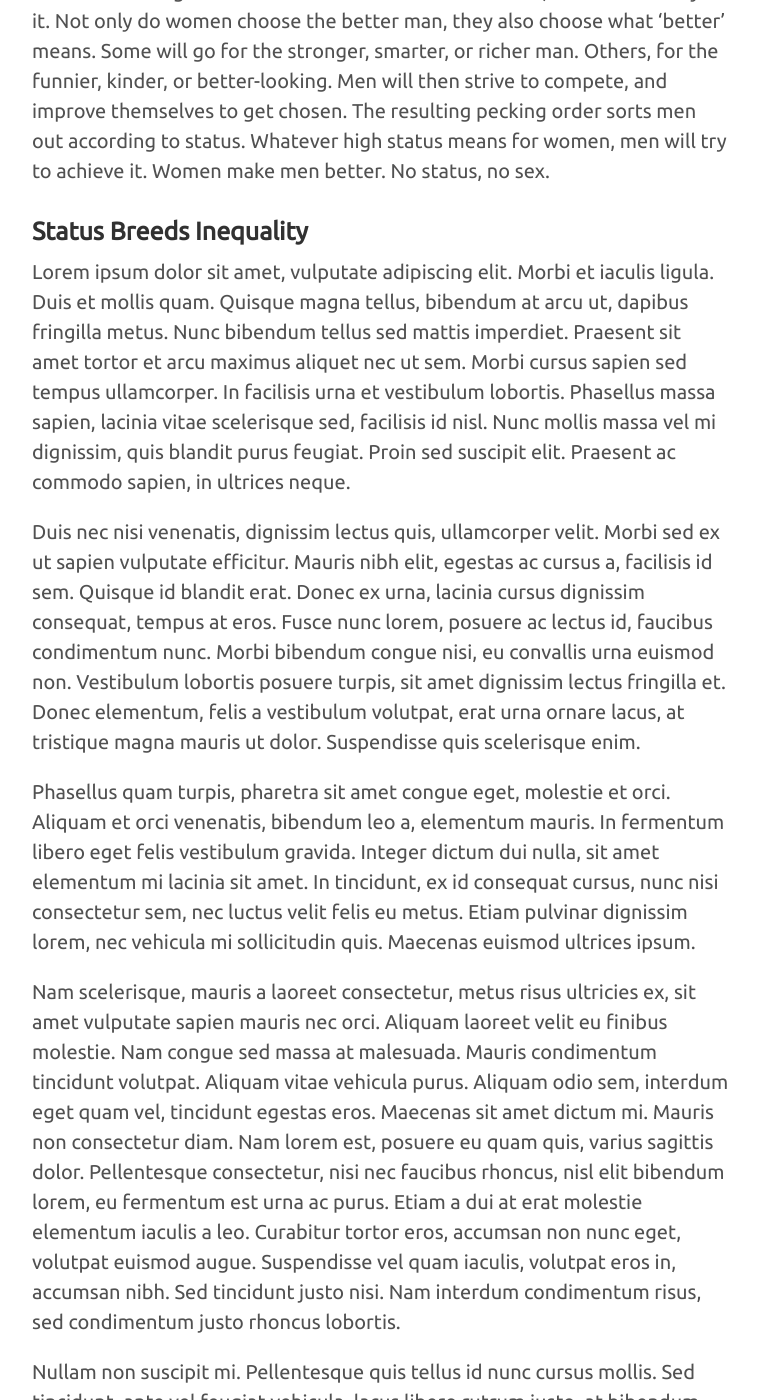
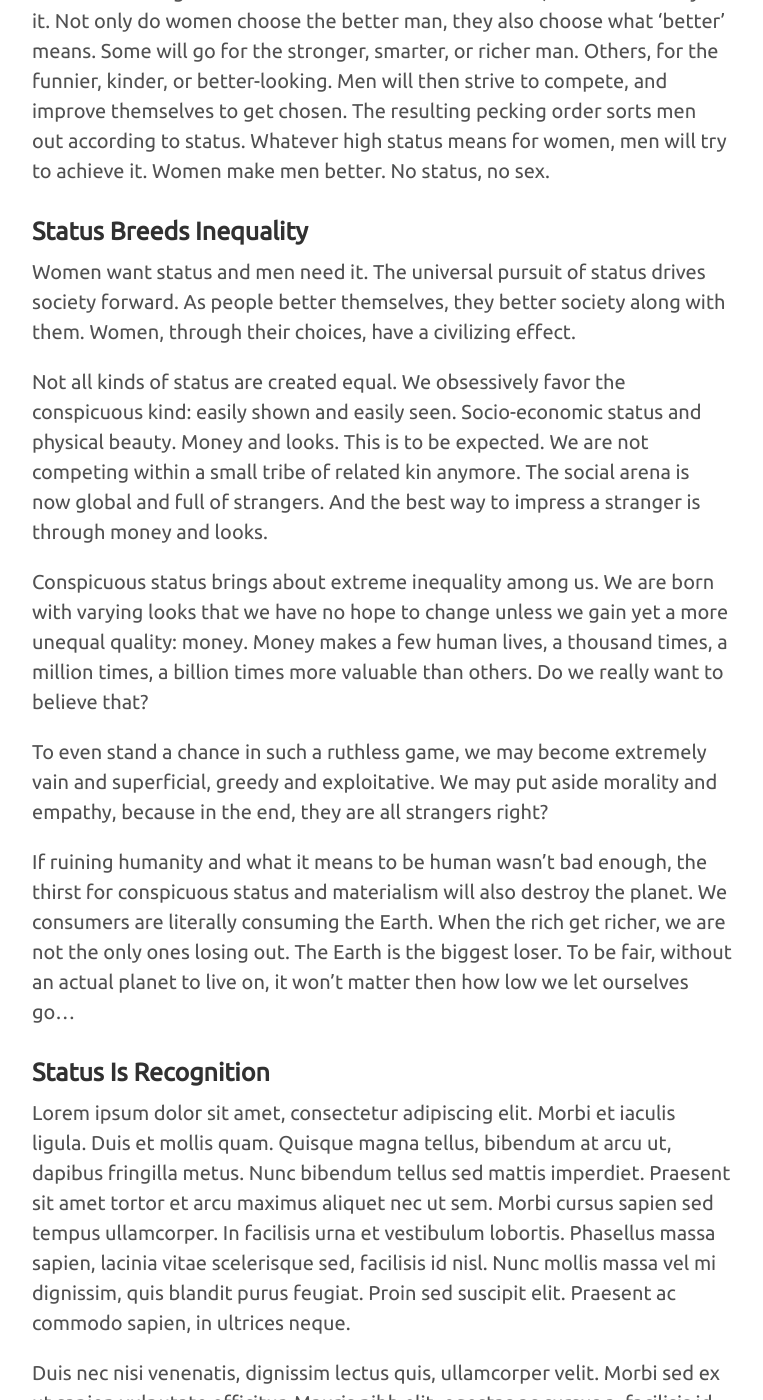
Before and after one commit to yelongren/yelongren.github.io, a Jekyll site: the page built from _posts/2020-03-01-only-women-can-save-the-world.md, in a window 1280 px wide and 1400 px high, scrolled down 809 px. Shown: the whole window, without its empty margins (258-1021 px from the left). Built offline with Jekyll 4.4.1, drawn with Linux system fonts in a browser that asks for light colours; some of the changed text lies outside the part shown.

Commit message:
Wrote Status Breeds Inequality.

```diff
--- a/_posts/2020-03-01-only-women-can-save-the-world.md
+++ b/_posts/2020-03-01-only-women-can-save-the-world.md
@@ -17,17 +17,15 @@ What does being a better man mean? Whatever it means, men have no say in it. Not
 
 ### Status Breeds Inequality
 
-Lorem ipsum dolor sit amet, vulputate adipiscing elit. Morbi et iaculis ligula. Duis et mollis quam. Quisque magna tellus, bibendum at arcu ut, dapibus fringilla metus. Nunc bibendum tellus sed mattis imperdiet. Praesent sit amet tortor et arcu maximus aliquet nec ut sem. Morbi cursus sapien sed tempus ullamcorper. In facilisis urna et vestibulum lobortis. Phasellus massa sapien, lacinia vitae scelerisque sed, facilisis id nisl. Nunc mollis massa vel mi dignissim, quis blandit purus feugiat. Proin sed suscipit elit. Praesent ac commodo sapien, in ultrices neque.
+Women want status and men need it. The universal pursuit of status drives society forward. As people better themselves, they better society along with them. Women, through their choices, have a civilizing effect.
 
-Duis nec nisi venenatis, dignissim lectus quis, ullamcorper velit. Morbi sed ex ut sapien vulputate efficitur. Mauris nibh elit, egestas ac cursus a, facilisis id sem. Quisque id blandit erat. Donec ex urna, lacinia cursus dignissim consequat, tempus at eros. Fusce nunc lorem, posuere ac lectus id, faucibus condimentum nunc. Morbi bibendum congue nisi, eu convallis urna euismod non. Vestibulum lobortis posuere turpis, sit amet dignissim lectus fringilla et. Donec elementum, felis a vestibulum volutpat, erat urna ornare lacus, at tristique magna mauris ut dolor. Suspendisse quis scelerisque enim.
+Not all kinds of status are created equal. We obsessively favor the conspicuous kind: easily shown and easily seen. Socio-economic status and physical beauty. Money and looks. This is to be expected. We are not competing within a small tribe of related kin anymore. The social arena is now global and full of strangers. And the best way to impress a stranger is through money and looks.
 
-Phasellus quam turpis, pharetra sit amet congue eget, molestie et orci. Aliquam et orci venenatis, bibendum leo a, elementum mauris. In fermentum libero eget felis vestibulum gravida. Integer dictum dui nulla, sit amet elementum mi lacinia sit amet. In tincidunt, ex id consequat cursus, nunc nisi consectetur sem, nec luctus velit felis eu metus. Etiam pulvinar dignissim lorem, nec vehicula mi sollicitudin quis. Maecenas euismod ultrices ipsum.
+Conspicuous status brings about extreme inequality among us. We are born with varying looks that we have no hope to change unless we gain yet a more unequal quality: money. Money makes a few human lives, a thousand times, a million times, a billion times more valuable than others. Do we really want to believe that?
 
-Nam scelerisque, mauris a laoreet consectetur, metus risus ultricies ex, sit amet vulputate sapien mauris nec orci. Aliquam laoreet velit eu finibus molestie. Nam congue sed massa at malesuada. Mauris condimentum tincidunt volutpat. Aliquam vitae vehicula purus. Aliquam odio sem, interdum eget quam vel, tincidunt egestas eros. Maecenas sit amet dictum mi. Mauris non consectetur diam. Nam lorem est, posuere eu quam quis, varius sagittis dolor. Pellentesque consectetur, nisi nec faucibus rhoncus, nisl elit bibendum lorem, eu fermentum est urna ac purus. Etiam a dui at erat molestie elementum iaculis a leo. Curabitur tortor eros, accumsan non nunc eget, volutpat euismod augue. Suspendisse vel quam iaculis, volutpat eros in, accumsan nibh. Sed tincidunt justo nisi. Nam interdum condimentum risus, sed condimentum justo rhoncus lobortis.
+To even stand a chance in such a ruthless game, we may become extremely vain and superficial, greedy and exploitative. We may put aside morality and empathy, because in the end, they are all strangers right?
 
-Nullam non suscipit mi. Pellentesque quis tellus id nunc cursus mollis. Sed tincidunt, ante vel feugiat vehicula, lacus libero rutrum justo, at bibendum erat nulla non metus. Duis eget finibus justo, quis sagittis orci. In laoreet non sem sed posuere. Cras rhoncus a leo sed semper. Cras metus lectus, tincidunt quis ex eget, tempor auctor purus. Praesent pretium sodales lectus, vitae congue dui blandit volutpat. Morbi blandit porttitor sapien porttitor placerat. Duis id lectus hendrerit, semper metus sodales, venenatis magna. Maecenas id erat odio. Integer ac finibus mi.
-
-Vivamus a ex lorem. Etiam ut nibh interdum, placerat nibh volutpat, aliquet elit. Nulla feugiat augue sit amet massa vehicula, vel iaculis lorem blandit. Morbi dictum tincidunt nulla id sagittis. Sed at orci sed risus posuere sagittis eu sit amet velit. Aenean sed feugiat turpis, sit.
+If ruining humanity and what it means to be human wasn’t bad enough, the thirst for conspicuous status and materialism will also destroy the planet. We consumers are literally consuming the Earth. When the rich get richer, we are not the only ones losing out. The Earth is the biggest loser. To be fair, without an actual planet to live on, it won’t matter then how low we let ourselves go…
 
 ### Status Is Recognition
 
```
